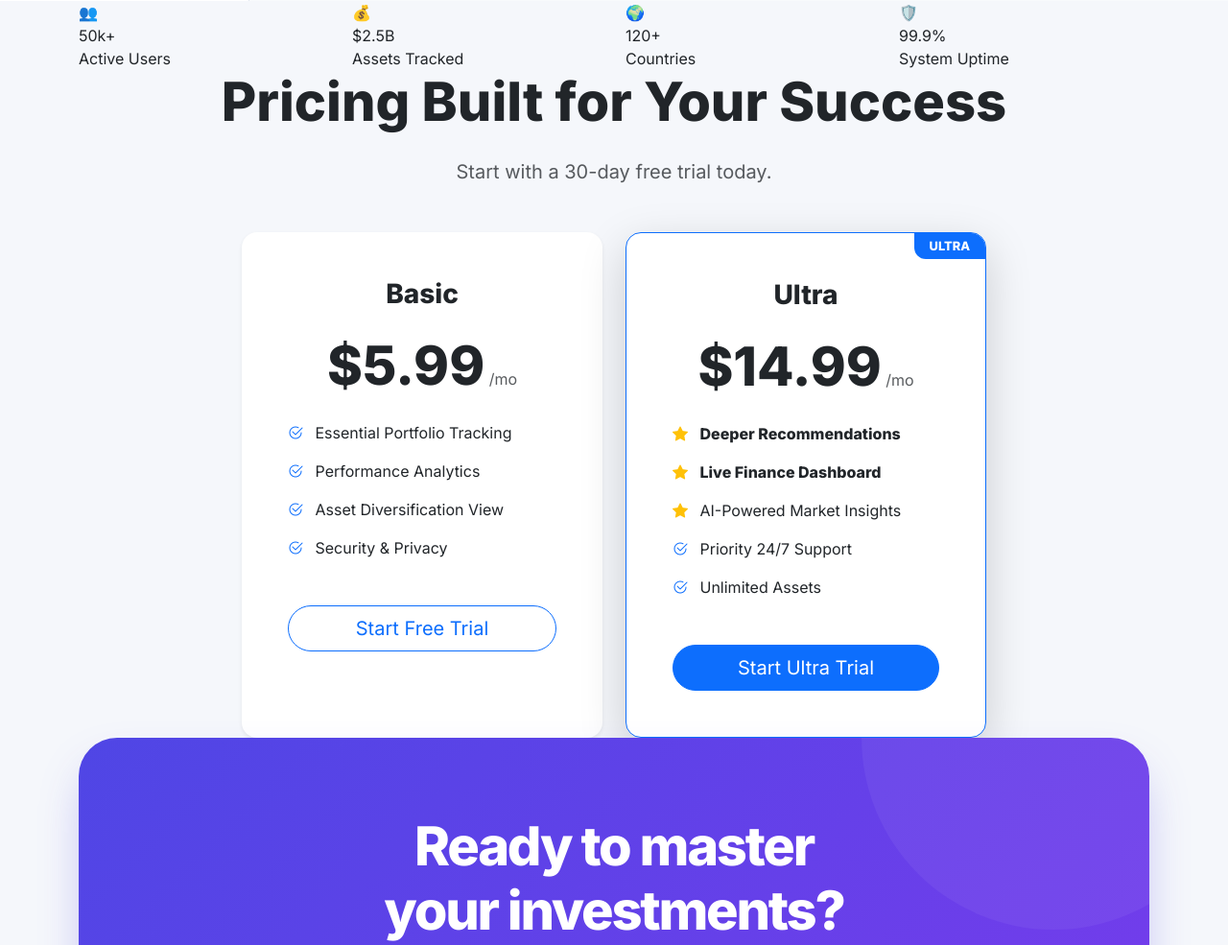
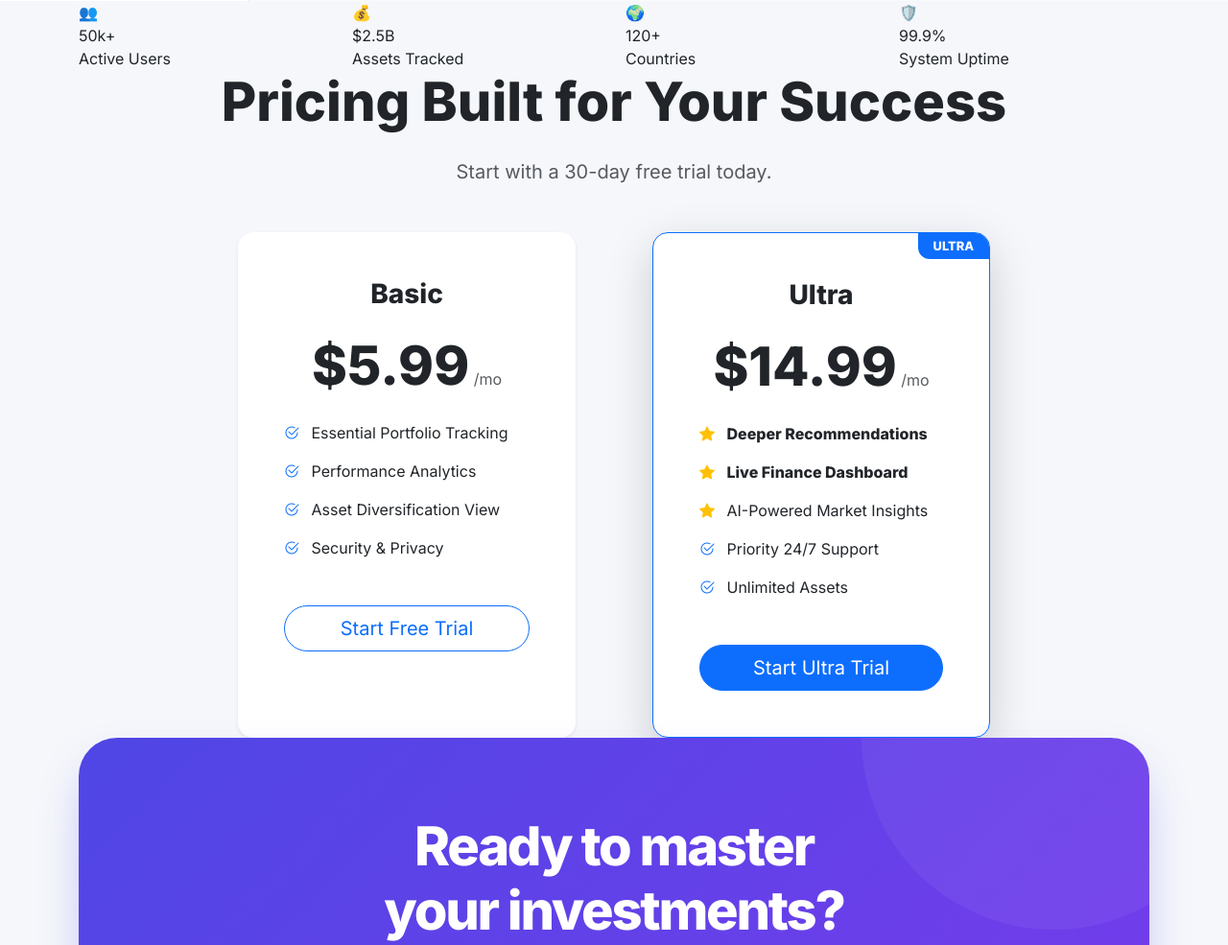
Before and after one commit to naylahabdalla/InvestTrack, a Flask app: page / in a window 1280 px wide. Shown: the part 1212-2197 px from the top of the page at 96% size. Run offline with Flask 3, Linux system fonts and the light colour scheme.

Commit message:
Increase spacing between pricing cards

```diff
--- a/templates/index.html
+++ b/templates/index.html
@@ -361,9 +361,9 @@
         <h2 class="display-4 fw-bold mb-4">Pricing Built for Your Success</h2>
         <p class="lead text-muted mb-5">Start with a <strong>30-day free trial</strong> today.</p>
 
-        <div class="row row-cols-1 row-cols-md-2 g-4 justify-content-center">
+        <div class="row row-cols-1 row-cols-md-2 g-5 justify-content-center">
             <!-- Basic Plan -->
-            <div class="col" style="max-width: 400px;">
+            <div class="col mx-md-3" style="max-width: 400px;">
                 <div class="card h-100 shadow-sm border-0 rounded-4 overflow-hidden" data-aos="fade-up">
                     <div class="card-body p-5">
                         <h3 class="fw-bold mb-4">Basic</h3>
@@ -383,7 +383,7 @@
             </div>
 
             <!-- Ultra Plan -->
-            <div class="col" style="max-width: 400px;">
+            <div class="col mx-md-3" style="max-width: 400px;">
                 <div class="card h-100 shadow-lg border-primary rounded-4 overflow-hidden position-relative" data-aos="fade-up" data-aos-delay="100">
                     <div class="position-absolute top-0 end-0 bg-primary text-white px-3 py-1 rounded-bl-lg" style="border-bottom-left-radius: 12px; font-size: 0.8rem; font-weight: bold;">
                         ULTRA
--- a/templates/upgrade.html
+++ b/templates/upgrade.html
@@ -10,9 +10,9 @@
         </div>
     </div>
 
-    <div class="row row-cols-1 row-cols-md-2 g-4 justify-content-center">
+    <div class="row row-cols-1 row-cols-md-2 g-5 justify-content-center">
         <!-- Basic Plan -->
-        <div class="col" style="max-width: 400px;">
+        <div class="col mx-md-3" style="max-width: 400px;">
             <div class="card h-100 shadow-sm border-0 rounded-4 overflow-hidden">
                 <div class="card-body p-5">
                     <h3 class="fw-bold text-center mb-4">Basic</h3>
@@ -39,7 +39,7 @@
         </div>
 
         <!-- Ultra Plan -->
-        <div class="col" style="max-width: 400px;">
+        <div class="col mx-md-3" style="max-width: 400px;">
             <div class="card h-100 shadow-lg border-primary rounded-4 overflow-hidden position-relative">
                 <div class="position-absolute top-0 end-0 bg-primary text-white px-3 py-1 rounded-bl-lg"
                     style="border-bottom-left-radius: 12px; font-size: 0.8rem; font-weight: bold;">
```
